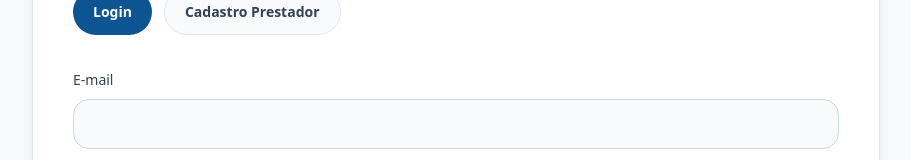
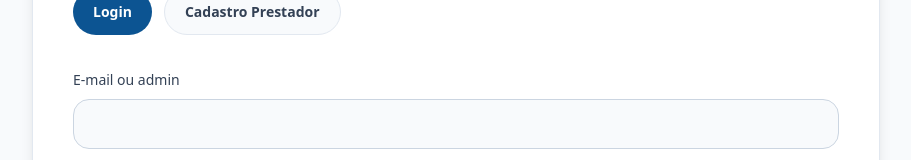
Before and after one commit to dehOfc/SOS_ENCANDOR_CONECTA, a React (Vite) app in the folder apps/web/: page /login in a window 1280 px wide. Shown: the part 220-380 px from the top of the page, without its empty margins (184-1095 px from the left). Built offline with nearby package versions, Linux system fonts and the light colour scheme; no server answers.

Commit message:
config de senha

```diff
--- a/apps/web/src/pages/LoginPage.tsx
+++ b/apps/web/src/pages/LoginPage.tsx
@@ -118,7 +118,7 @@ export default function LoginPage() {
         { key: 'password', label: 'Senha', type: 'password' }
       ]
     : [
-        { key: 'email', label: 'E-mail', type: 'email' },
+        { key: 'email', label: 'E-mail ou admin', type: 'text' },
         { key: 'password', label: 'Senha', type: 'password' }
       ];
 
```
